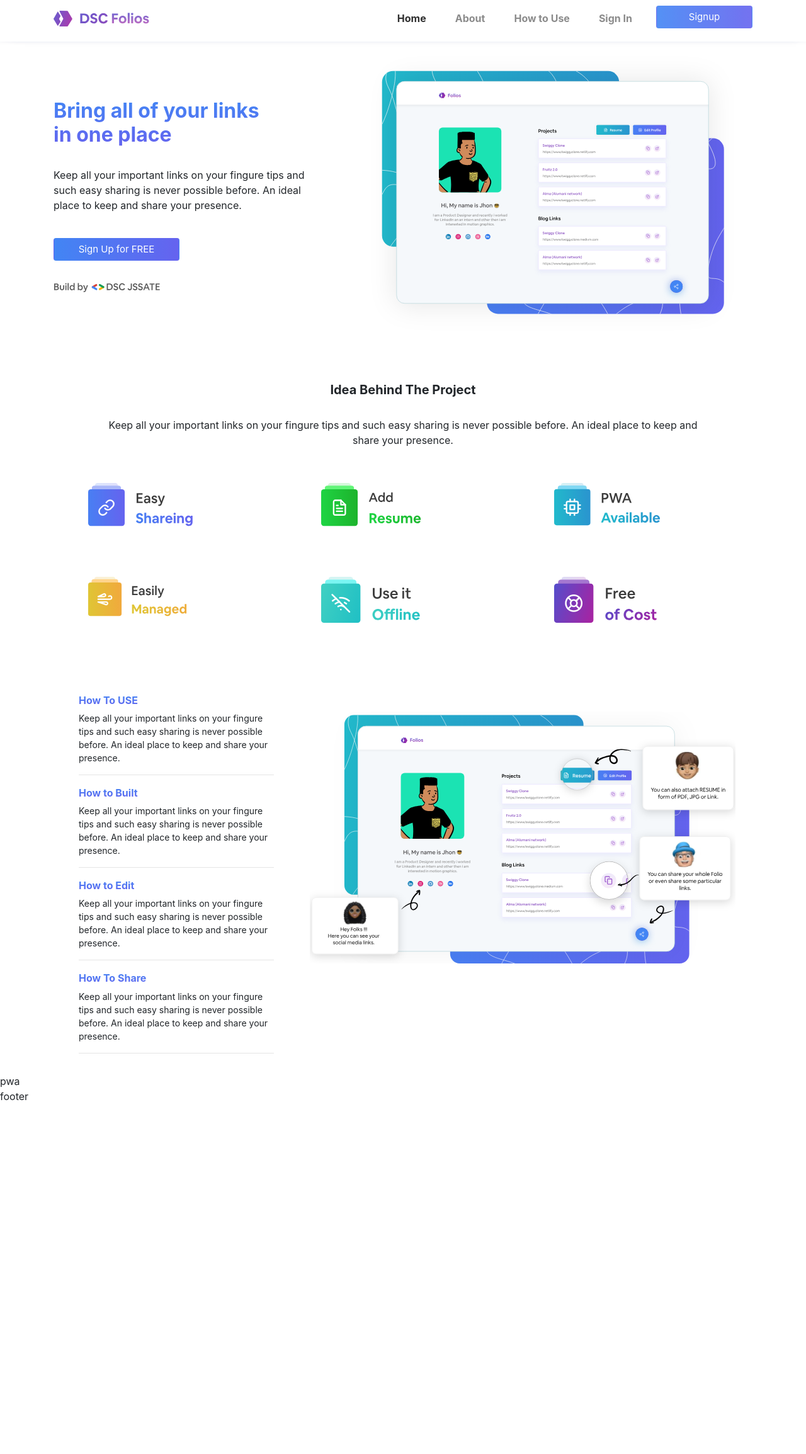
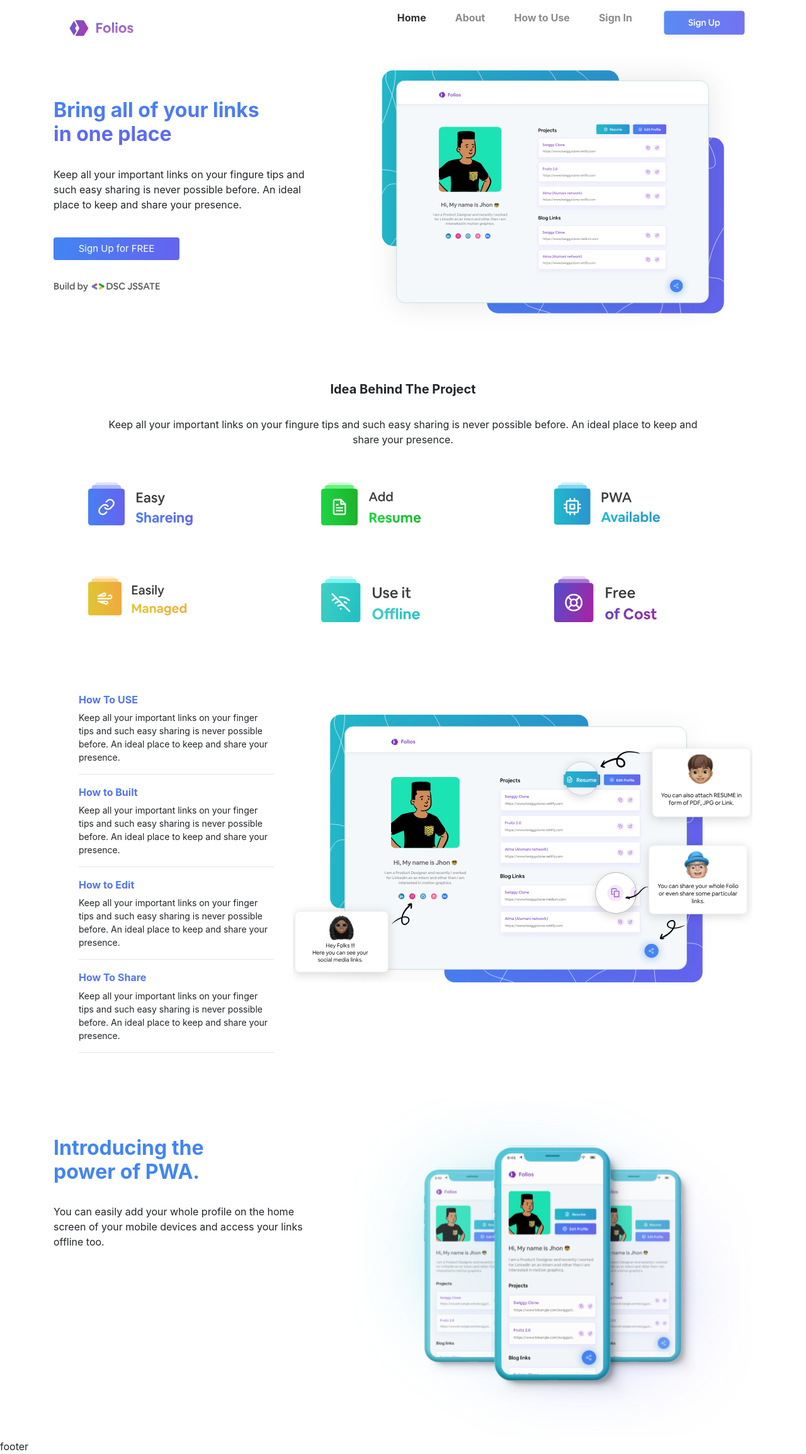
Before and after one commit to akansha-singh/DSC-Folios, a React (Create React App) app: page /home in a window 1280 px wide. Shown: the whole page at 63% size. Before the commit the page ends 1753 px from the top, so only its background shows below. Built offline with nearby package versions, Linux system fonts and the light colour scheme.

Commit message:
PWA section added

```diff
--- a/src/App.css
+++ b/src/App.css
@@ -27,6 +27,7 @@
     margin-right: 30px;
     color:black;
     font-weight: bold;
+    margin-bottom: 30px;
 }
 .heading_one{
     font-weight:bold;
--- a/src/components/HeaderComponent.js
+++ b/src/components/HeaderComponent.js
@@ -1,5 +1,5 @@
 import React, { Component } from 'react'
-import { Navbar, NavbarBrand, Nav, NavbarToggler, Collapse, NavItem} from 'reactstrap';
+import { Navbar, NavbarBrand, Nav, NavbarToggler, Collapse, NavItem, Button} from 'reactstrap';
 import { NavLink } from 'react-router-dom';
 
 
@@ -25,12 +25,12 @@ export class HeaderComponent extends Component {
     render() {
         return (
             <div>
-                <Navbar color="white" light expand="lg" className="nav-bar" style={{marginBottom:'30px'}}>
+                <Navbar color="white" light expand="lg" className="nav-bar">
                     <div className="container">
 
                         <NavbarBrand className="mr-auto" href="/">
               <img
-                src="assets/images/logo.svg"
+                src="assets/images/logoSmall.svg"
                 height="29px"
                 width="153px"
                 alt="Ristorante Con Fusion"
@@ -38,21 +38,21 @@ export class HeaderComponent extends Component {
             </NavbarBrand>
             <NavbarToggler onClick={this.toggleNav} className="ml-auto" />
                         <Collapse isOpen={this.state.isNavOpen} navbar>
-                            <Nav navbar className="ml-auto" >
+                            <Nav navbar className="ml-auto" style={{float:'right',color:'#000000'}}>
                             <NavItem className="nav-items">
                                 <NavLink color="dark" className="nav-link"  to='/home'> Home</NavLink>
                             </NavItem>
                             <NavItem className="nav-items">
-                                <NavLink className="nav-link" to='/about'> About</NavLink>
+                                <NavLink className="nav-link" to='/aboutus'> About</NavLink>
                             </NavItem>
                             <NavItem className="nav-items">
-                                <NavLink className="nav-link"  to='/howtoUse'> How to Use</NavLink>
+                                <NavLink className="nav-link"  to='/menu'> How to Use</NavLink>
                             </NavItem>
                             <NavItem className="nav-items">
-                                <NavLink className="nav-link" to='/signin'> Sign In</NavLink>
+                                <NavLink className="nav-link" to='/contactus'> Sign In</NavLink>
                             </NavItem>
                             <NavItem>
-                                <NavLink to='/signup'><button type="button" className="btn buttons" style={{width:'153px', height:'auto',color:'#ffffff',fontSize:'15px'}} >Signup</button></NavLink>
+                            <a href="#"><img src="assets/images/img4.svg" width="153px" height="auto"/></a>
                             </NavItem>
                             </Nav>
                         </Collapse>
--- a/src/components/HowToUse.js
+++ b/src/components/HowToUse.js
@@ -51,29 +51,29 @@ export class HowToUse extends Component {
                         <ul>
                             <li>
                                 <h6 onClick={this.onClickUse} className="howtouse"><b>How To USE</b></h6>
-                                <p className="para">Keep all your important links on your fingure tips and such easy sharing is never possible before. An ideal place to keep and share your presence.</p>
+                                <p className="para">Keep all your important links on your finger tips and such easy sharing is never possible before. An ideal place to keep and share your presence.</p>
                                 <hr/>
                             </li>
                             <li>
                                 <h6 onClick={this.onClickBuilt} className="howtouse"><b>How to Built</b></h6>
-                                <p className="para">Keep all your important links on your fingure tips and such easy sharing is never possible before. An ideal place to keep and share your presence.</p>
+                                <p className="para">Keep all your important links on your finger tips and such easy sharing is never possible before. An ideal place to keep and share your presence.</p>
                                 <hr/>
                             </li>
                             <li>
                                 <h6 onClick={this.onClickEdit} className="howtouse"><b>How to Edit</b></h6>
-                                <p className="para">Keep all your important links on your fingure tips and such easy sharing is never possible before. An ideal place to keep and share your presence.</p>
+                                <p className="para">Keep all your important links on your finger tips and such easy sharing is never possible before. An ideal place to keep and share your presence.</p>
                                 <hr/>
                             </li>
                             <li>
                                 <h6 onClick={this.onClickShare} className="howtouse"><b>How To Share</b></h6>
-                                <p className="para">Keep all your important links on your fingure tips and such easy sharing is never possible before. An ideal place to keep and share your presence.</p>
+                                <p className="para">Keep all your important links on your finger tips and such easy sharing is never possible before. An ideal place to keep and share your presence.</p>
                                 <hr/>
                             </li>
                         </ul>
                     </div>
                         <div className="col-lg-8 col-sm-12 col-xs-12 col-xl-8">
                             <center>
-                            <img src={this.state.imgList[this.state.index]} height="400px" width="auto" alt="" style={{marginTop:'30px'}}/>
+                            <img src={this.state.imgList[this.state.index]}  alt="" style={{marginTop:'30px',maxWidth:'100%', maxHeight:'100%'}}/>
                             </center>
                         </div>
                 </div>
--- a/src/components/Intro.js
+++ b/src/components/Intro.js
@@ -15,7 +15,7 @@ export class PageOne extends Component {
                         <img src="assets/images/img2.svg" width="170px" height="35px" alt="img"/>
                     </div>
                     <div className="col-lg-7">
-                        <center><img className="homepage-img" src="assets/images/img1.svg" width="auto" alt="img"/></center>
+                        <center><img className="homepage-img" src="assets/images/img1.svg" style={{textAlign:'center', maxWidth:'100%', maxHeight:'100%'}} width="auto" alt="img"/></center>
                     </div>
                 </div>
             </div>
--- a/src/components/PWA.js
+++ b/src/components/PWA.js
@@ -3,9 +3,19 @@ import React, { Component } from 'react'
 export class PWA extends Component {
     render() {
         return (
-            <div>
-                pwa
+            <div className="container" style={{marginTop:'40px'}}>
+            <div className="row">
+                <div className="col-lg-5" style={{marginTop:'60px',paddingRight:'30px'}}>
+                    <h2 style={{color:'#4285F4',fontWeight:'bold'}}>Introducing the<br/>power of PWA.</h2><br/>
+                    <p>You can easily add your whole profile on the home screen of your mobile devices and access your links <span>offline</span> too.</p>
+                    <br/>
+                </div>
+                <div className="col-lg-7">
+                    <img src="assets/images/Group 152.svg"  style={{textAlign:'center', maxWidth:'100%', maxHeight:'100%'}} alt="img"/>
+
+                </div>
             </div>
+        </div>
         )
     }
 }
```
Also changed, not shown: src/components/Page_one.js (added, +27 -0 lines), public/assets/images/Group 152.svg (added), public/assets/images/logoSmall.svg (added).
